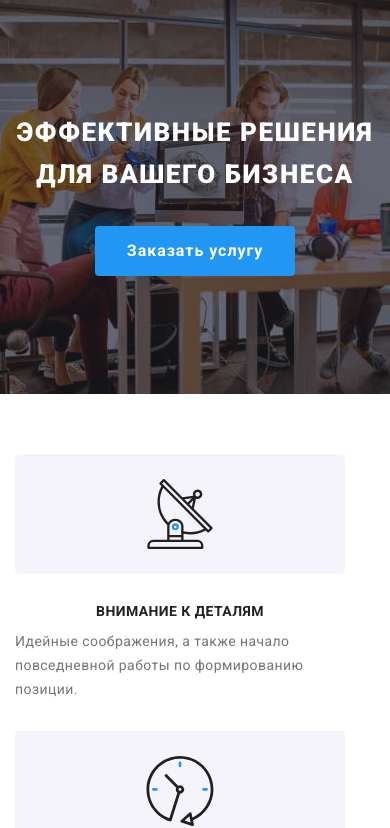
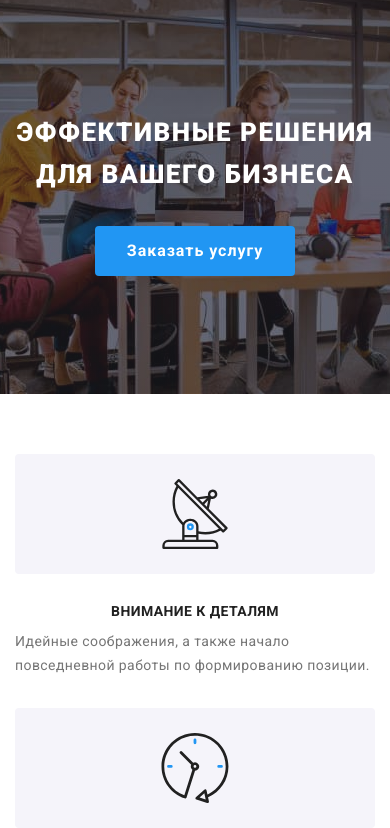
Before and after one commit to dashaobit/goit-markup-hw-08, a plain HTML site: page index.html in a window 390 px wide. Shown: the part 47-875 px from the top of the page. Drawn offline with nearby package versions, Linux system fonts and the light colour scheme.

Commit message:
добавлены адаптив стили

```diff
--- a/scss/layout/_feature.scss
+++ b/scss/layout/_feature.scss
@@ -13,7 +13,7 @@ margin: 0;
   }
 }
 .feature__item {
-  width: calc(100% - 30px);
+  width: calc(100%);
   margin-bottom: 30px;
 
   //======последний:
```
Also changed, not shown: css/main.css, css/main.min.css, 2 other files.
